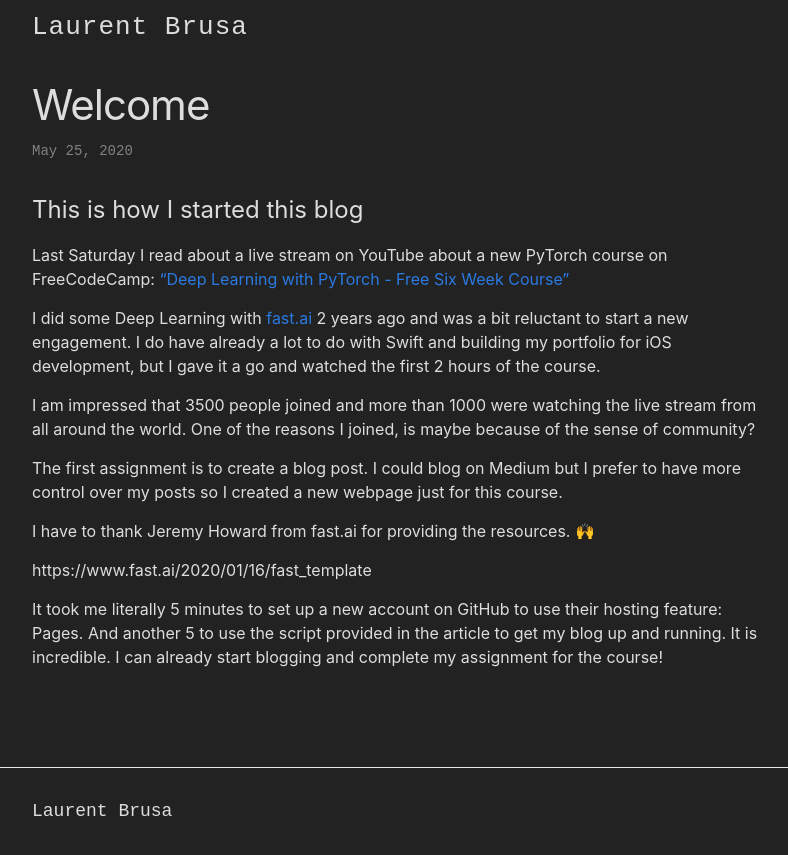
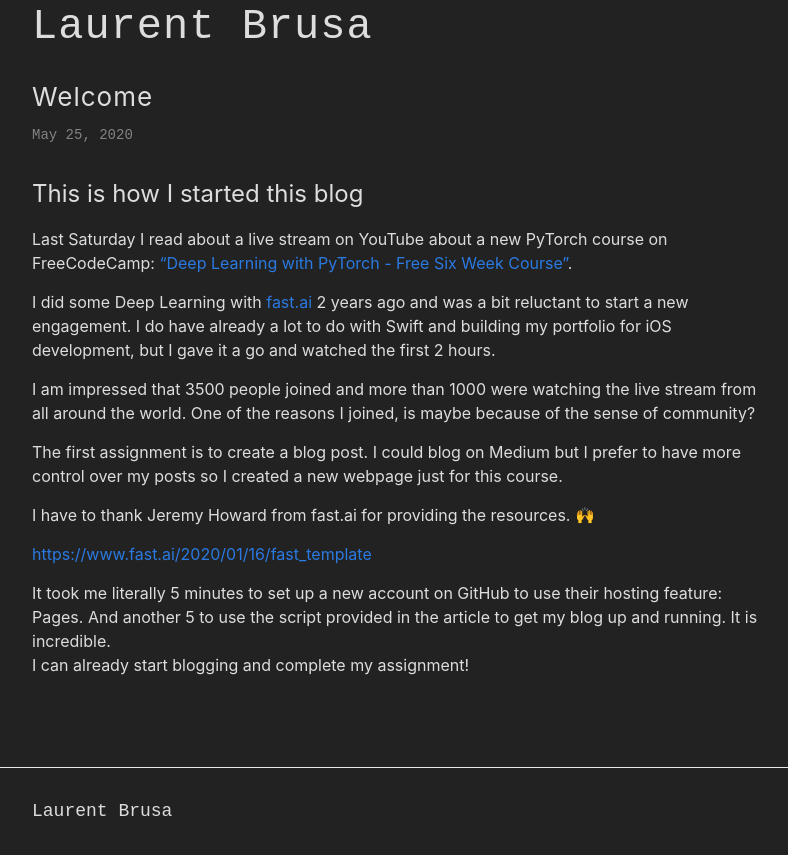
Before and after one commit to pymultitudes/pymultitudes.github.io, a Jekyll site: the page built from _posts/2020-05-25-welcome.md, in a window 1280 px wide. Shown: the top 855 px of the page, without its empty margins (238-1026 px from the left). Built offline with Jekyll 4.4.1, drawn with Linux system fonts in a browser that asks for light colours; our own code applies the rules of GitHub Pages for plain Markdown files.

Commit message:
changing fonts

```diff
--- a/_posts/2020-05-25-welcome.md
+++ b/_posts/2020-05-25-welcome.md
@@ -1,9 +1,9 @@
 # This is how I started this blog
 
 Last Saturday I read about a live stream on YouTube about a new PyTorch course on FreeCodeCamp:
-["Deep Learning with PyTorch - Free Six Week Course"](https://youtu.be/vo_fUOk-IKk)
+["Deep Learning with PyTorch - Free Six Week Course"](https://youtu.be/vo_fUOk-IKk).
 
-I did some Deep Learning with [fast.ai](fast.ai) 2 years ago and was a bit reluctant to start a new engagement. I do have already a lot to do with Swift and building my portfolio for iOS development, but I gave it a go and watched the first 2 hours of the course.
+I did some Deep Learning with [fast.ai](fast.ai) 2 years ago and was a bit reluctant to start a new engagement. I do have already a lot to do with Swift and building my portfolio for iOS development, but I gave it a go and watched the first 2 hours.
 
 I am impressed that 3500 people joined and more than 1000 were watching the live stream from all around the world. One of the reasons I joined, is maybe because of the sense of community?
 
@@ -11,10 +11,10 @@ The first assignment is to create a blog post. I could blog on Medium but I pref
 
 I have to thank Jeremy Howard from fast.ai for providing the resources. 🙌
 
-https://www.fast.ai/2020/01/16/fast_template
+[https://www.fast.ai/2020/01/16/fast_template](https://www.fast.ai/2020/01/16/fast_template)
 
 It took me literally 5 minutes to set up a new account on GitHub to use their hosting feature: Pages. And another 5 to use the script provided in the article to get my blog up and running. It is incredible.
-I can already start blogging and complete my assignment for the course!
+I can already start blogging and complete my assignment!
 
 
 
--- a/_sass/minima/_layout.scss
+++ b/_sass/minima/_layout.scss
@@ -3,17 +3,18 @@ e/**
  */
 
 .site-header {
+  @include relative-font-size(1.625);
   border-top: 5px solid $grey-color-dark;
   border-bottom: 1px solid $grey-color-light;
-  min-height: $spacing-unit * 1.865;
+  min-height: $spacing-unit * 2.865;
 
   // Positioning context for the mobile navigation icon
   position: relative;
 }
 
 .site-title {
-  @include relative-font-size(1.625);
-  font-weight: 300;
+  @include relative-font-size(2.625);
+  font-weight: 500;
   color: $text-color;
   line-height: $base-line-height * $base-font-size * 2.25;
   letter-spacing: 1px;
@@ -193,8 +194,11 @@ e/**
 }
 
 .post-list {
+  font-family: -apple-system, BlinkMacSystemFont, "Segoe UI", Roboto, Helvetica, Arial, sans-serif, "Apple Color Emoji", "Segoe UI Emoji", "Segoe UI Symbol";
   margin-left: 0;
   list-style: none;
+  letter-spacing: 1px;
+
 
   > li {
     margin-bottom: $spacing-unit;
@@ -218,12 +222,13 @@ e/**
  */
 .post-header {
   margin-bottom: $spacing-unit;
+
 }
 
 .post-title {
   font-family: -apple-system, BlinkMacSystemFont, "Segoe UI", Roboto, Helvetica, Arial, sans-serif, "Apple Color Emoji", "Segoe UI Emoji", "Segoe UI Symbol";
-  @include relative-font-size(2.625);
-  letter-spacing: -1px;
+  @include relative-font-size(1.625);
+  letter-spacing: 1px;
   line-height: 1;
 
   @include media-query($on-laptop) {
```
Also changed, not shown: index.md (+1 -1 lines).
